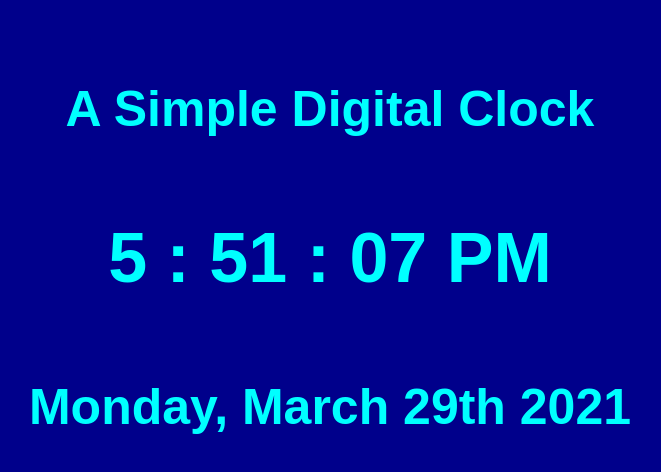
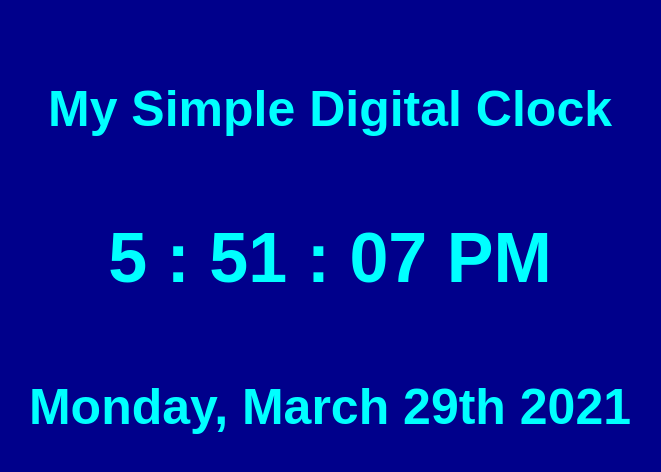
Before and after one commit to f3n1xfit/f3n1xfit.github.io, a plain HTML site: page index.html in a window 1280 px wide. Shown: the whole page, without its empty margins (310-971 px from the left). Drawn offline with Linux system fonts and the light colour scheme.

Commit message:
Update index.html

```diff
--- a/index.html
+++ b/index.html
@@ -10,7 +10,7 @@
 </head>
 
 <body>
-  <div id="topline">A Simple Digital Clock</div>
+  <div id="topline">My Simple Digital Clock</div>
   <div id="clock"></div>
   <div id="date"></div>
 
```
